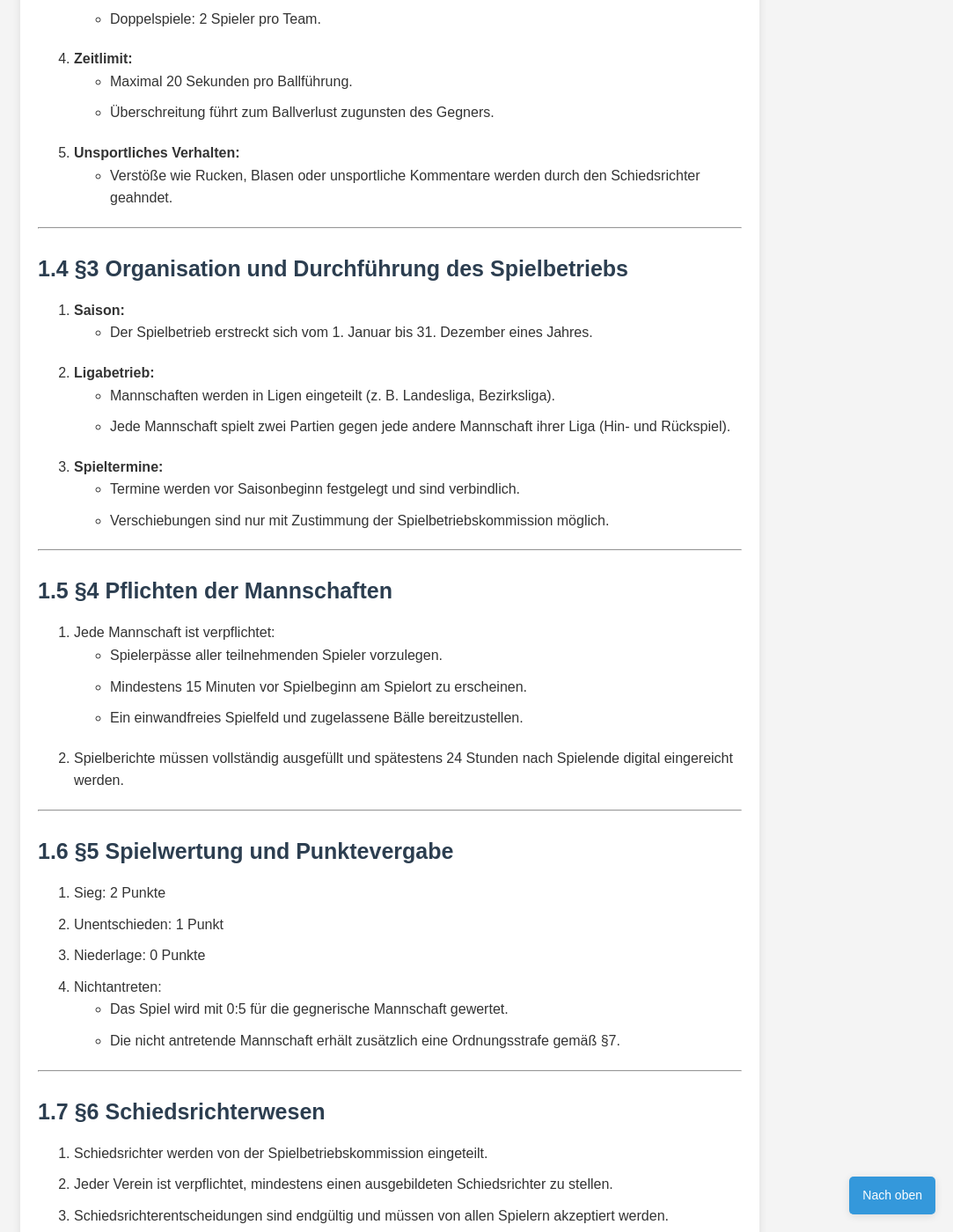
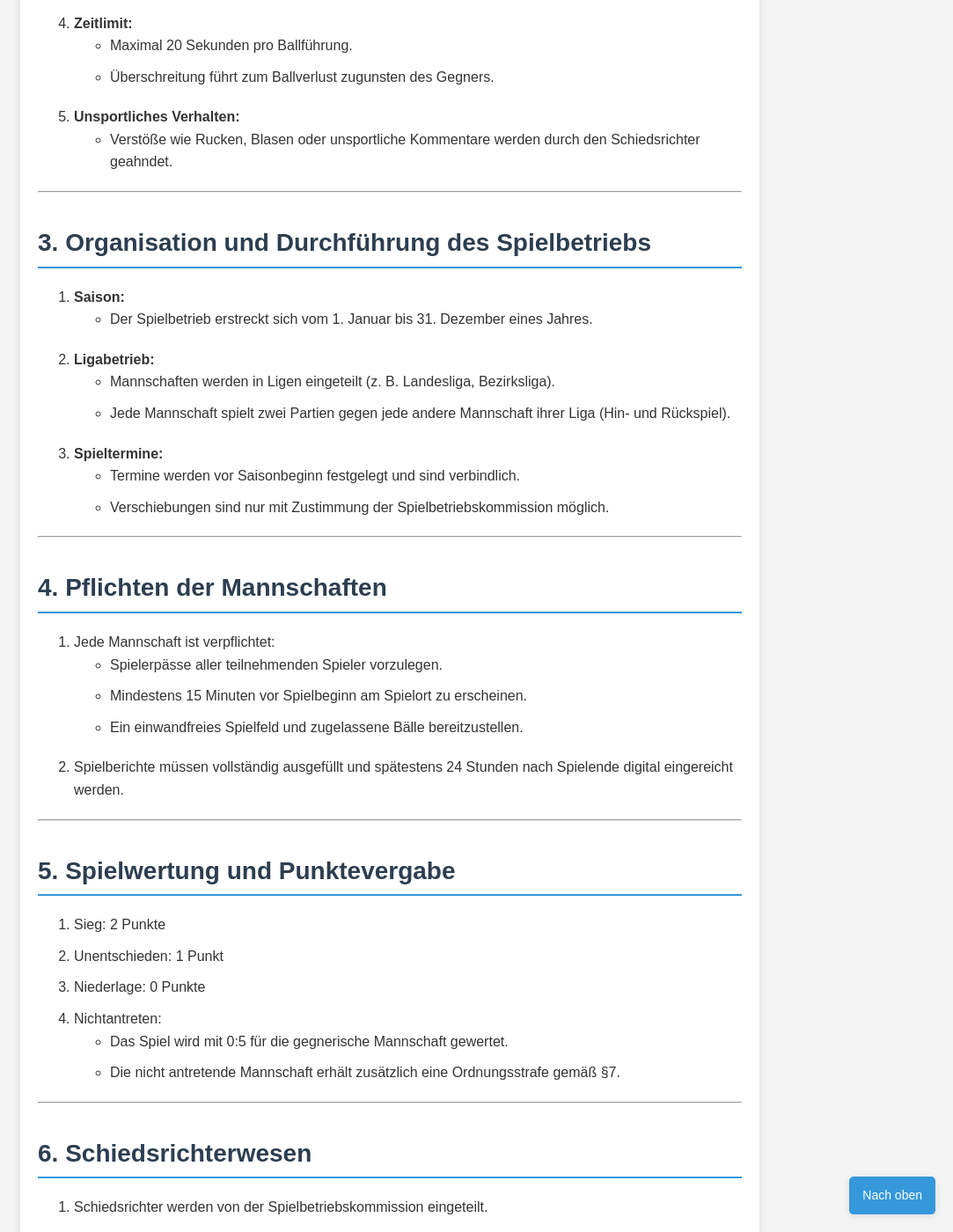
Before and after one commit to Deutscher-Tischfussballbund/stfv-docs, a Jekyll site: the page built from docs/Spielordnung_Classic.md, in a window 1280 px wide and 1400 px high, scrolled down 1813 px. Shown: the whole window at 88% size, without its empty margins (197-1280 px from the left). Built offline with Jekyll 4.4.1, drawn with Linux system fonts in a browser that asks for light colours; our own code applies the rules of GitHub Pages for plain Markdown files; some of the changed text lies outside the part shown.

Commit message:
Update Spielordnung_Classic.md

```diff
--- a/docs/Spielordnung_Classic.md
+++ b/docs/Spielordnung_Classic.md
@@ -13,26 +13,18 @@
     </p>
 </div>
 
-# Spielordnung Classic (SPO Classic)
+**Spielordnung Classic (SPO Classic)**
 
 **Stand: 03. Mai 2023**
 
 ---
 
-## Inhaltsverzeichnis
-
-1. [Allgemeines](#allgemeines)
-2. [Spielregeln](#spielregeln)
-3. [Organisation und Durchführung des Spielbetriebs](#organisation-und-durchführung-des-spielbetriebs)
-4. [Pflichten der Mannschaften](#pflichten-der-mannschaften)
-5. [Spielwertung und Punktevergabe](#spielwertung-und-punktevergabe)
-6. [Schiedsrichterwesen](#schiedsrichterwesen)
-7. [Strafen und Ordnungsmaßnahmen](#strafen-und-ordnungsmaßnahmen)
-8. [Änderung der Spielordnung](#änderung-der-spielordnung)
+* TOC
+{:toc}
 
 ---
 
-## §1 Allgemeines
+# Allgemeines
 
 1. Die Spielordnung Classic regelt den sportlichen Ablauf des Tischfußballspielbetriebs im STFV.
 2. Sie ist bindend für alle Vereine, Spieler und Funktionäre, die am Spielbetrieb teilnehmen.
@@ -58,7 +50,7 @@
 
 ---
 
-## §3 Organisation und Durchführung des Spielbetriebs
+# Organisation und Durchführung des Spielbetriebs
 
 1. **Saison:**
    - Der Spielbetrieb erstreckt sich vom 1. Januar bis 31. Dezember eines Jahres.
@@ -71,7 +63,7 @@
 
 ---
 
-## §4 Pflichten der Mannschaften
+# Pflichten der Mannschaften
 
 1. Jede Mannschaft ist verpflichtet:
    - Spielerpässe aller teilnehmenden Spieler vorzulegen.
@@ -81,7 +73,7 @@
 
 ---
 
-## §5 Spielwertung und Punktevergabe
+# Spielwertung und Punktevergabe
 
 1. Sieg: 2 Punkte
 2. Unentschieden: 1 Punkt
@@ -92,7 +84,7 @@
 
 ---
 
-## §6 Schiedsrichterwesen
+# Schiedsrichterwesen
 
 1. Schiedsrichter werden von der Spielbetriebskommission eingeteilt.
 2. Jeder Verein ist verpflichtet, mindestens einen ausgebildeten Schiedsrichter zu stellen.
```
Also changed, not shown: other parts of docs/Spielordnung_Classic.md (+3 -3 lines).
